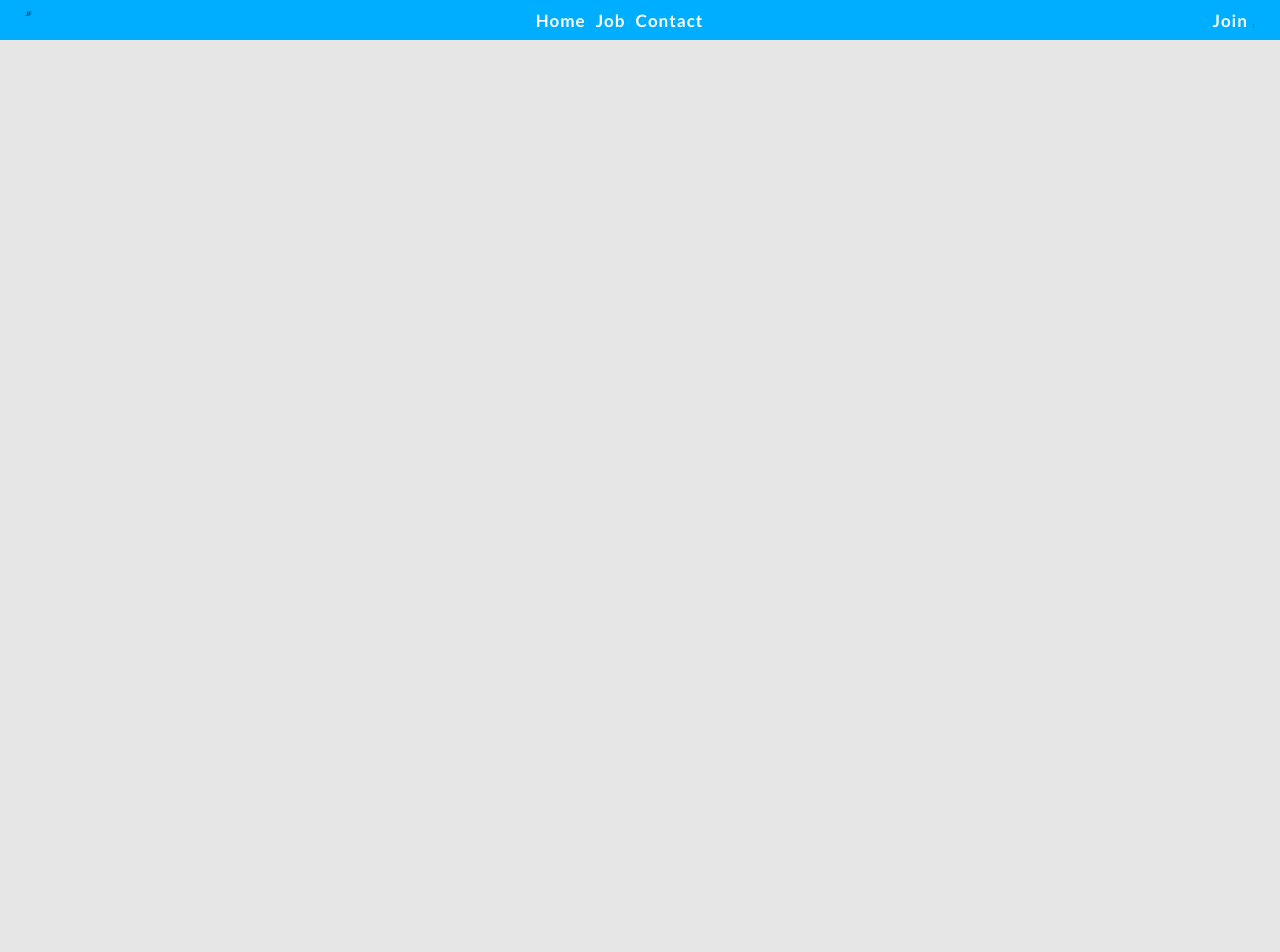
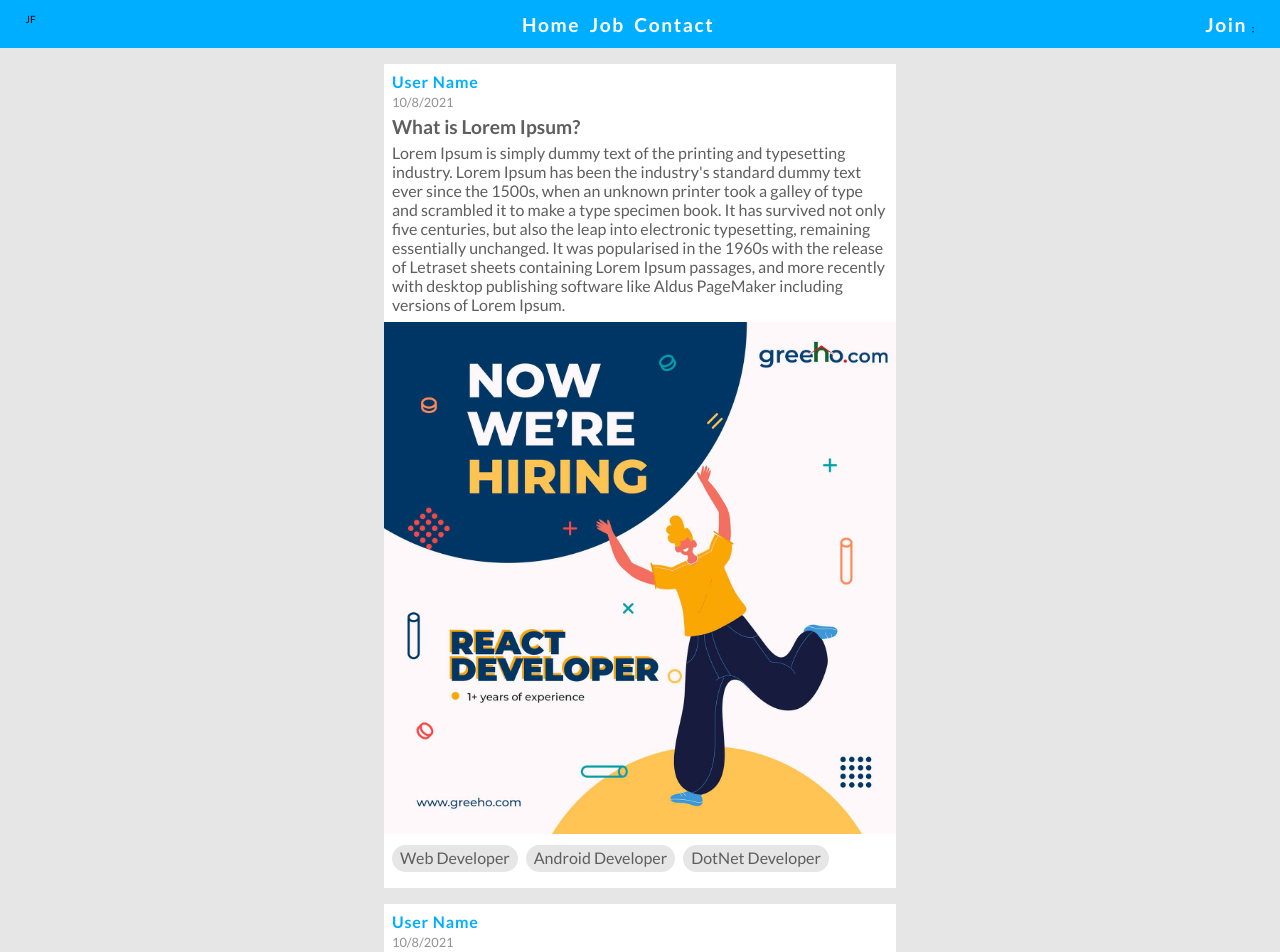
Before and after one commit to BakiAdol/Job-Finder, a React (Create React App) app in the folder client/: page /jobs in a window 1280 px wide. Shown: the top 952 px of the page. Before the commit the page ends 800 px from the top, so only its background shows below. Built offline with nearby package versions, Linux system fonts and the light colour scheme; the HTML template or start-up script is replaced by a standard one.

Commit message:
create job component

```diff
--- a/client/public/index.html
+++ b/client/public/index.html
@@ -24,7 +24,7 @@
       work correctly both with client-side routing and a non-root public URL.
       Learn how to configure a non-root public URL by running `npm run build`.
     -->
-    <title>React App</title>
+    <title>Job Finder</title>
   </head>
   <body>
     <noscript>You need to enable JavaScript to run this app.</noscript>
--- a/client/src/App.js
+++ b/client/src/App.js
@@ -2,6 +2,7 @@
 import { Route, Switch } from "react-router";
 import "./App";
 import Home from "./components/Home/Home";
+import Job from "./components/Job/Job";
 import Login from "./components/Login/Login";
 import Navbar from "./components/Navbar/Navbar";
 import Register from "./components/Register/Register";
@@ -12,6 +13,7 @@
       <Navbar />
       <Switch>
         <Route exact path="/" component={Home} />
+        <Route exact path="/jobs" component={Job} />
         <Route exact path="/register" component={Register} />
         <Route exact path="/login" component={Login} />
       </Switch>
--- /dev/null
+++ b/client/src/components/Job/Job.css
@@ -0,0 +1,4 @@
+div.jobBody div.jobCards {
+  width: 40%;
+  margin: 1rem auto;
+}
--- /dev/null
+++ b/client/src/components/Job/Job.js
@@ -0,0 +1,27 @@
+import React from "react";
+import "./Job.css";
+import JobCard from "./JobCard";
+import jobItems from "./jobItems";
+
+export default function Job() {
+  return (
+    <div className="jobBody">
+      <div className="jobCards">
+        {jobItems.map((items, pos) => {
+          return (
+            <JobCard
+              key={pos}
+              className="JobCard"
+              uUser={items.uUser}
+              date={items.date}
+              jobTitle={items.jobTitle}
+              jobDescription={items.jobDescription}
+              image={items.image}
+              jobCatagory={items.jobCatagory}
+            />
+          );
+        })}
+      </div>
+    </div>
+  );
+}
--- /dev/null
+++ b/client/src/components/Job/JobCard.css
@@ -0,0 +1,48 @@
+div.jobCard {
+  background-color: var(--c-white);
+  font-size: 1rem;
+  width: 100%;
+  color: var(--c-dark-gray);
+  margin-bottom: 1rem;
+}
+
+div.jobCard a {
+  text-decoration: none;
+  font-weight: 700;
+  display: block;
+  padding: 0.5rem 0.5rem 0 0.5rem;
+  letter-spacing: 0.05rem;
+  color: var(--c-primary);
+}
+
+div.jobCard p.dateShow {
+  color: var(--c-mid-gray);
+  padding-left: 0.5rem;
+  padding-top: 0.2rem;
+  font-size: 0.8em;
+}
+div.jobCard h2.titleShow {
+  font-size: 1.2rem;
+  padding: 0.3rem 0.5rem 0.3rem 0.5rem;
+}
+
+div.jobCard p.desShow {
+  padding: 0 0.5rem 0.5rem 0.5rem;
+}
+
+div.jobCard img {
+  width: 100%;
+}
+
+div.jobCard div.jobCata {
+  /* background-color: var(--c-white-gray); */
+  padding: 0.5rem;
+}
+
+div.jobCard div.jobCata p.jobCataItems {
+  display: inline-block;
+  padding: 0.2rem 0.5rem 0.3rem 0.5rem;
+  margin: 0 0.5rem 0.5rem 0;
+  background-color: var(--c-light-gray);
+  border-radius: 1rem;
+}
--- /dev/null
+++ b/client/src/components/Job/JobCard.js
@@ -0,0 +1,23 @@
+import React from "react";
+import "./JobCard.css";
+
+export default function JobCard(props) {
+  return (
+    <div className="jobCard">
+      <a href="#">{props.uUser}</a>
+      <p className="dateShow">{props.date}</p>
+      <h2 className="titleShow">{props.jobTitle}</h2>
+      <p className="desShow">{props.jobDescription}</p>
+      <img src={props.image} alt="" />
+      <div className="jobCata">
+        {props.jobCatagory.map((items, pos) => {
+          return (
+            <p className="jobCataItems" key={pos}>
+              {items}
+            </p>
+          );
+        })}
+      </div>
+    </div>
+  );
+}
--- /dev/null
+++ b/client/src/components/Job/jobItems.js
@@ -0,0 +1,28 @@
+import img from "../../images/jobimage.jpg";
+let jobItems = [
+  {
+    uUser: "User Name",
+    date: new Date().toLocaleDateString(),
+    jobTitle: "What is Lorem Ipsum?",
+    jobDescription:
+      "Lorem Ipsum is simply dummy text of the printing and typesetting industry. Lorem Ipsum has been the industry's standard dummy text ever since the 1500s, when an unknown printer took a galley of type and scrambled it to make a type specimen book. It has survived not only five centuries, but also the leap into electronic typesetting, remaining essentially unchanged. It was popularised in the 1960s with the release of Letraset sheets containing Lorem Ipsum passages, and more recently with desktop publishing software like Aldus PageMaker including versions of Lorem Ipsum.",
+    image: img,
+    jobCatagory: ["Web Developer", "Android Developer", "DotNet Developer"],
+  },
+  {
+    uUser: "User Name",
+    date: new Date().toLocaleDateString(),
+    jobTitle: "What is Lorem Ipsum?",
+    jobDescription:
+      "Lorem Ipsum is simply dummy text of the printing and typesetting industry. Lorem Ipsum has been the industry's standard dummy text ever since the 1500s, when an unknown printer took a galley of type and scrambled it to make a type specimen book. It has survived not only five centuries, but also the leap into electronic typesetting, remaining essentially unchanged. It was popularised in the 1960s with the release of Letraset sheets containing Lorem Ipsum passages, and more recently with desktop publishing software like Aldus PageMaker including versions of Lorem Ipsum.",
+    image: img,
+    jobCatagory: [
+      "Android Developer",
+      "Game Developer",
+      "Android Developer",
+      "Game Developer",
+    ],
+  },
+];
+
+export default jobItems;
--- a/client/src/components/navbar/NavLInkItems.js
+++ b/client/src/components/navbar/NavLInkItems.js
@@ -5,7 +5,7 @@
   },
   {
     linkName: "Job",
-    link: "#",
+    link: "/jobs",
   },
   {
     linkName: "Contact",
--- a/client/src/components/navbar/Navbar.css
+++ b/client/src/components/navbar/Navbar.css
@@ -1,6 +1,6 @@
 div.navBody {
   background-color: var(--c-primary);
-  height: 4rem;
+  height: 3rem;
   display: flex;
   justify-content: center;
   align-items: center;
@@ -14,8 +14,8 @@
 div.NavContainer div.links .navLink,
 .joinLink {
   text-decoration: none;
-  font-size: 1.7rem;
-  padding: 0.5rem;
+  font-size: 1.2rem;
+  padding: 0.3rem;
   color: white;
   font-weight: 600;
   letter-spacing: 0.1rem;
--- a/client/src/components/register/Register.css
+++ b/client/src/components/register/Register.css
@@ -1,19 +1,19 @@
 div.regContainer {
   background: var(--c-white);
   width: 30%;
-  padding: 1.5rem;
+  padding: 1rem;
   margin: 5rem;
   min-width: 300px;
 }
 
 div.regContainer h1 {
   text-align: center;
-  font-size: 2rem;
+  font-size: 1.2rem;
   color: var(--c-primary);
 }
 
 div.regContainer p.errorShow {
-  font-size: 1.5rem;
+  font-size: 1rem;
   color: var(--c-error);
   font-weight: 700;
   margin-top: 0.5rem;
@@ -25,9 +25,9 @@
   width: 100%;
   border: none;
   background: var(--c-light-gray);
-  padding: 1rem;
-  margin-top: 1rem;
-  font-size: 1.5rem;
+  padding: 0.5rem;
+  margin-top: 0.5rem;
+  font-size: 1rem;
   color: var(--c-dark-gray);
 }
 
@@ -38,13 +38,13 @@
 }
 
 div.regContainer form div.genderContainer {
-  margin-top: 1rem;
+  margin-top: 0.5rem;
   display: flex;
   align-items: center;
 }
 
 form.regForm label {
-  font-size: 1.5rem;
+  font-size: 1rem;
   margin: 0 1rem 0 0.5rem;
 }
 
@@ -52,9 +52,9 @@
   width: 100%;
   border: none;
   background: var(--c-primary);
-  padding: 1rem;
-  font-size: 1.5rem;
-  margin-top: 1rem;
+  padding: 0.5rem;
+  font-size: 1rem;
+  margin-top: 0.5rem;
   color: var(--c-white);
   font-weight: 700;
   letter-spacing: 0.1rem;
@@ -62,7 +62,8 @@
 }
 
 div.regContainer div.alreadyAccount {
-  font-size: 2.3rem;
+  margin-top: 0.5rem;
+  font-size: 1rem;
   text-align: center;
 }
 
--- a/client/src/index.css
+++ b/client/src/index.css
@@ -1,19 +1,21 @@
 @import url("https://fonts.googleapis.com/css2?family=Lato:ital,wght@0,100;0,300;0,400;0,700;0,900;1,100;1,300;1,400;1,700;1,900&display=swap");
 * {
   margin: 0;
-  font-family: "Lato", sans-serif;
   box-sizing: border-box;
-  font-size: 62.5%;
 }
 
 :root {
   --c-white: white;
+  --c-white-gray: rgb(245, 245, 245);
   --c-primary: rgb(0, 174, 255);
   --c-light-gray: rgb(230, 230, 230);
+  --c-mid-gray: rgb(145, 145, 145);
   --c-dark-gray: rgb(94, 94, 94);
   --c-error: red;
 }
 
 body {
+  font-size: 62.5%;
+  font-family: "Lato", sans-serif;
   background-color: var(--c-light-gray);
 }
```
Also changed, not shown: client/src/images/jobimage.jpg (added), 1 other file (tests, documents, lock files or other folders).
